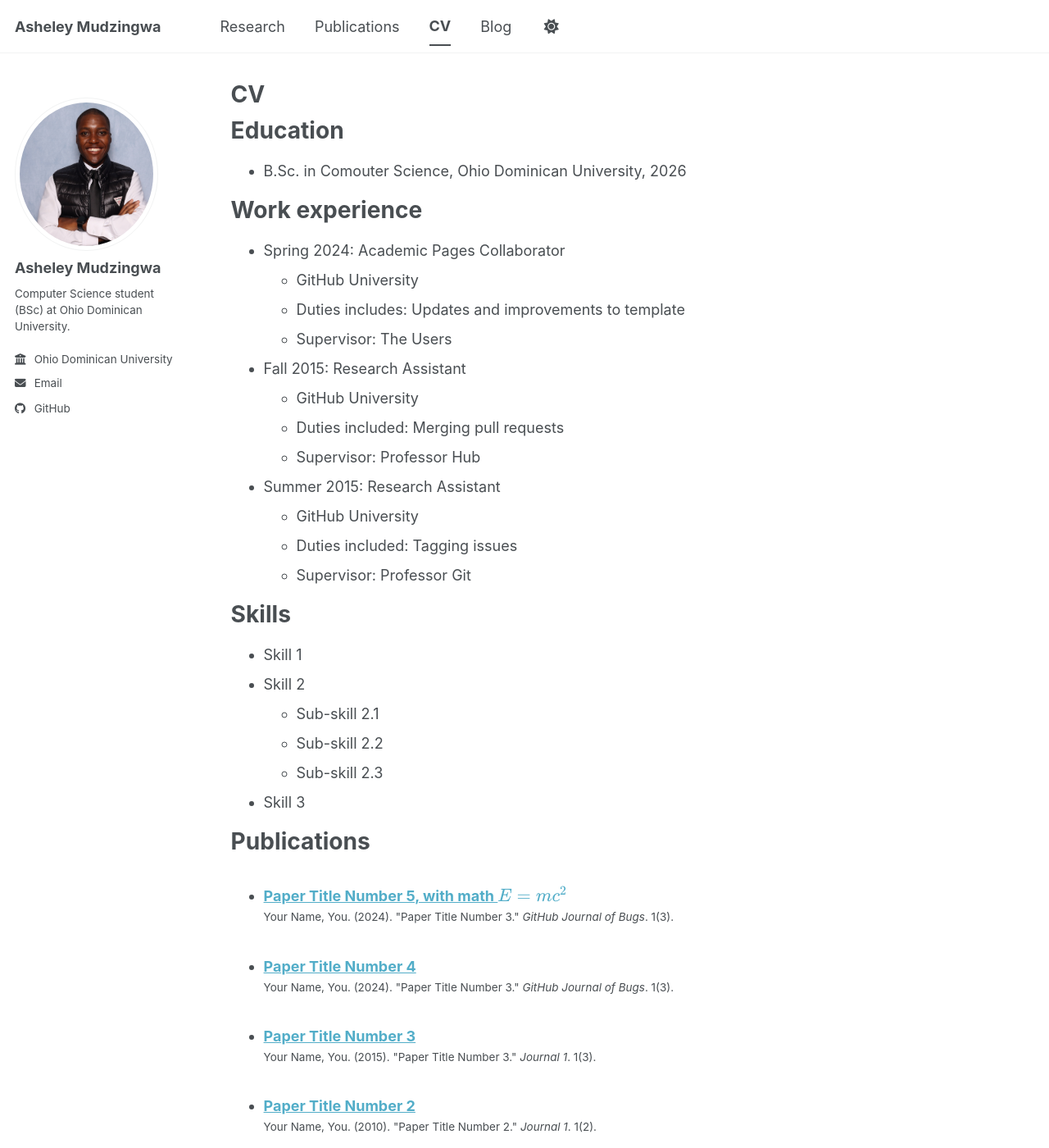
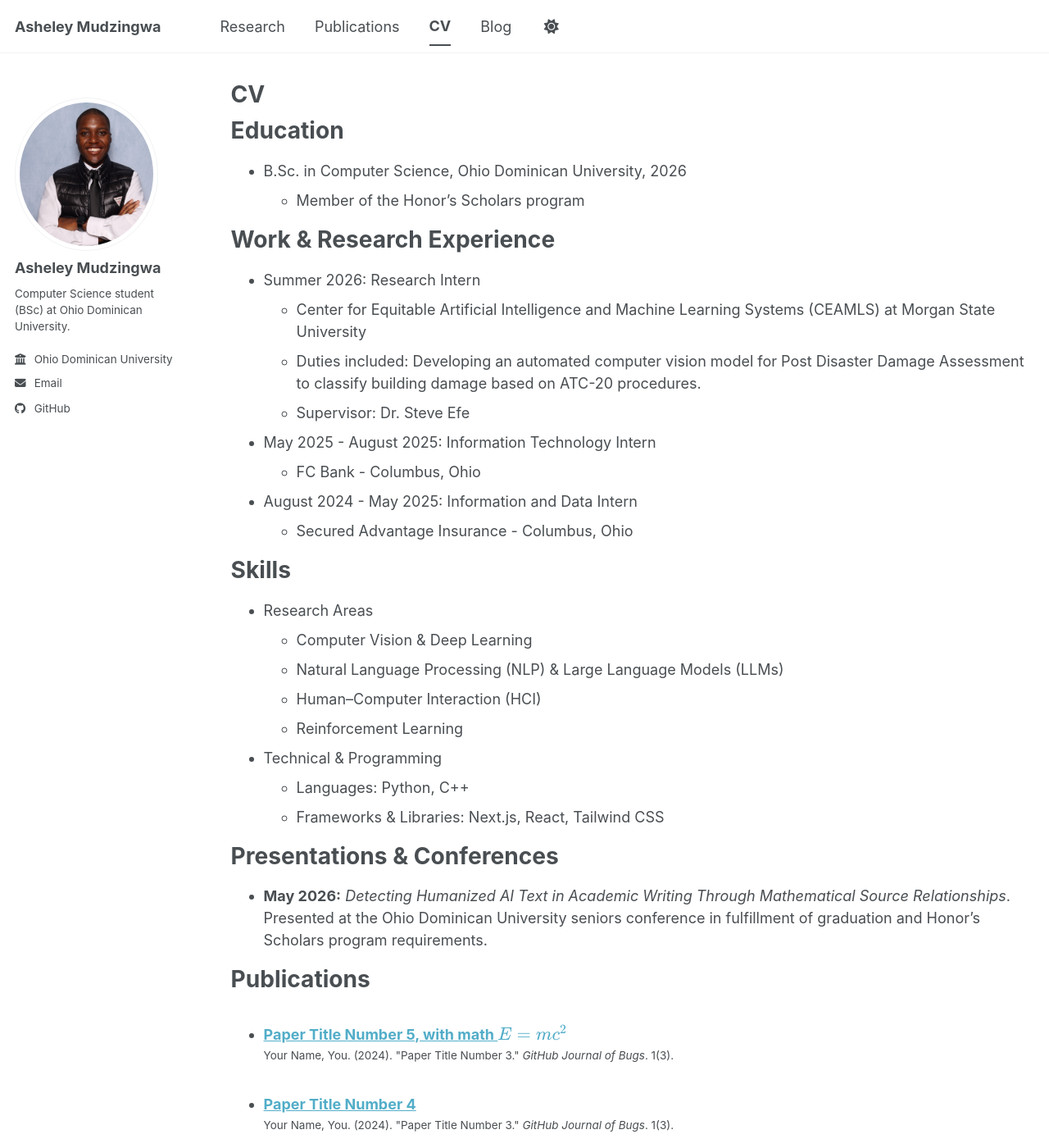
Before and after one commit to amudzingwa/amudzingwa.github.io, a Jekyll site: the page built from _pages/cv.md, in a window 1280 px wide and 1400 px high. Shown: the whole window at 82% size. Built offline with Jekyll 4.4.1, drawn with Linux system fonts in a browser that asks for light colours; a script bundle is joined from its source files by our own code; library files that are not in the unit come from our copies.

Commit message:
Revise CV with updated education and experience
Updated education and work experience sections with new roles and details. Added research areas, skills, and presentation information.

```diff
--- a/_pages/cv.md
+++ b/_pages/cv.md
@@ -11,33 +11,36 @@ redirect_from:
 
 Education
 ======
-* B.Sc. in Comouter Science, Ohio Dominican University, 2026
+* B.Sc. in Computer Science, Ohio Dominican University, 2026
+  * Member of the Honor's Scholars program
 
-Work experience
+Work & Research Experience
 ======
-* Spring 2024: Academic Pages Collaborator
-  * GitHub University
-  * Duties includes: Updates and improvements to template
-  * Supervisor: The Users
+* Summer 2026: Research Intern
+  * Center for Equitable Artificial Intelligence and Machine Learning Systems (CEAMLS) at Morgan State University
+  * Duties included: Developing an automated computer vision model for Post Disaster Damage Assessment to classify building damage based on ATC-20 procedures.
+  * Supervisor: Dr. Steve Efe
 
-* Fall 2015: Research Assistant
-  * GitHub University
-  * Duties included: Merging pull requests
-  * Supervisor: Professor Hub
+* May 2025 - August 2025: Information Technology Intern
+  * FC Bank - Columbus, Ohio
 
-* Summer 2015: Research Assistant
-  * GitHub University
-  * Duties included: Tagging issues
-  * Supervisor: Professor Git
+* August 2024 - May 2025: Information and Data Intern
+  * Secured Advantage Insurance - Columbus, Ohio
 
 Skills
 ======
-* Skill 1
-* Skill 2
-  * Sub-skill 2.1
-  * Sub-skill 2.2
-  * Sub-skill 2.3
-* Skill 3
+* Research Areas
+  * Computer Vision & Deep Learning
+  * Natural Language Processing (NLP) & Large Language Models (LLMs)
+  * Human–Computer Interaction (HCI)
+  * Reinforcement Learning
+* Technical & Programming
+  * Languages: Python, C++
+  * Frameworks & Libraries: Next.js, React, Tailwind CSS
+
+Presentations & Conferences
+======
+* **May 2026:** *Detecting Humanized AI Text in Academic Writing Through Mathematical Source Relationships*. Presented at the Ohio Dominican University seniors conference in fulfillment of graduation and Honor's Scholars program requirements.
 
 Publications
 ======
```
